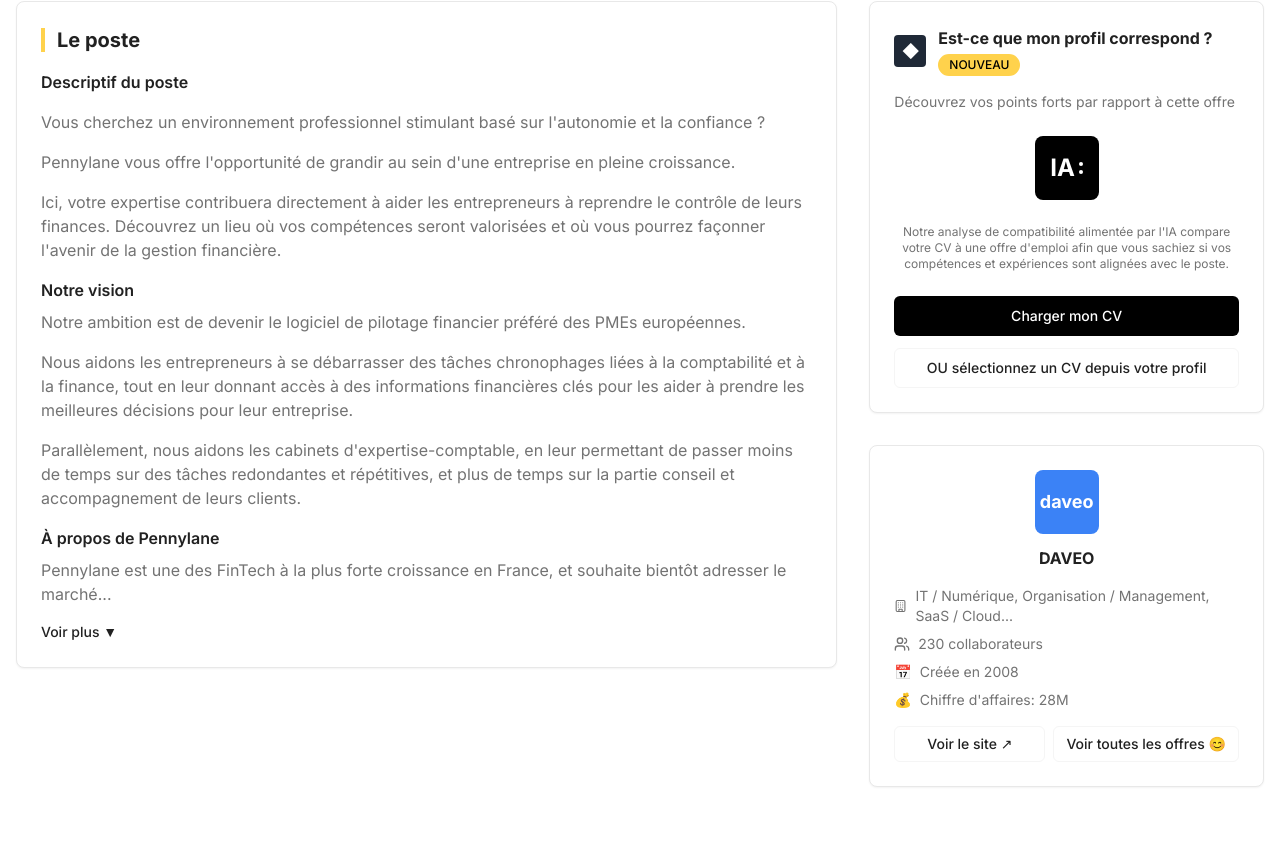
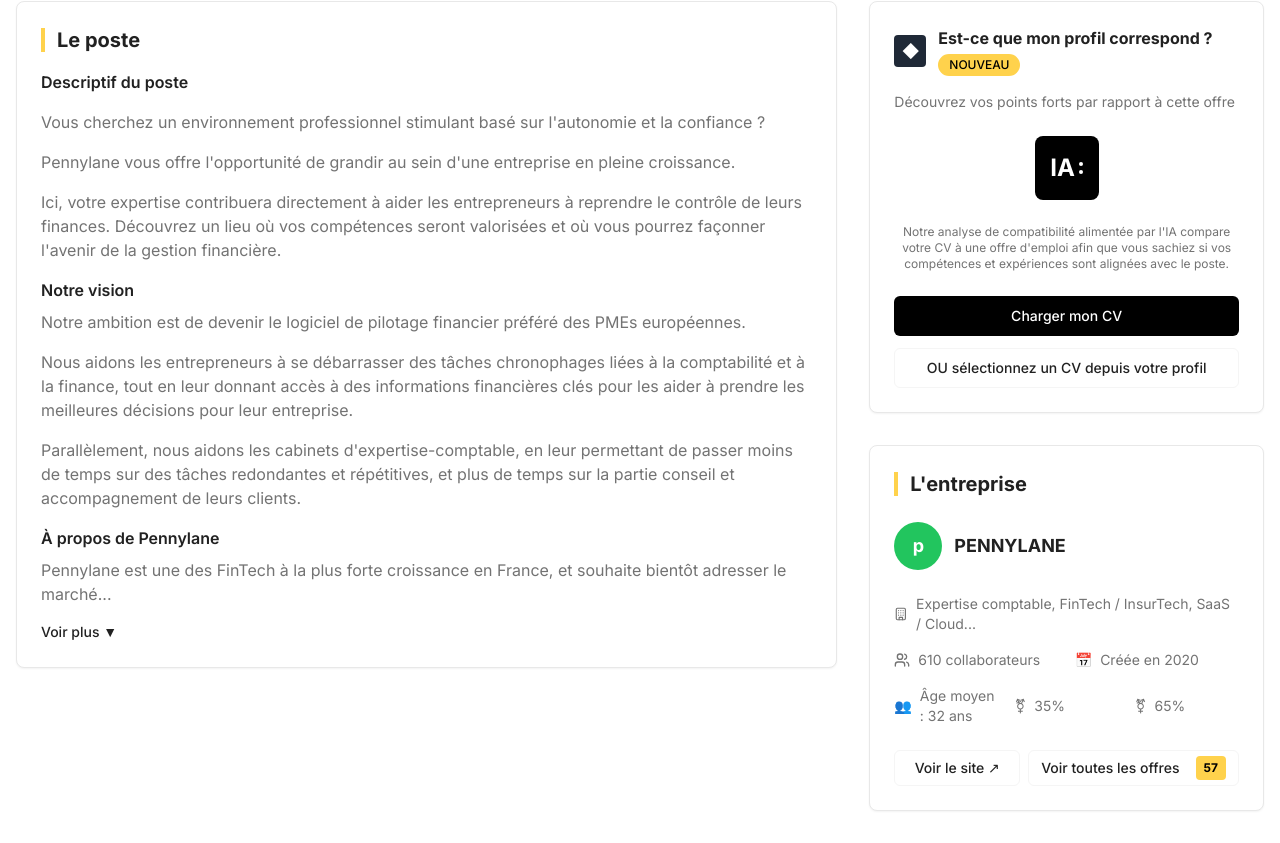
Before and after one commit to IvandeMurard/prototype-wttj, a React (Vite) app: page /job/1 in a window 1280 px wide. Shown: the part 548-1391 px from the top of the page. Before the commit the page ends 1367 px from the top, so only its background shows below. Built offline with nearby package versions, Linux system fonts and the light colour scheme.

Commit message:
Update company section
Replace the company section content with the content from the provided screenshot.

```diff
--- a/src/pages/JobDetail.tsx
+++ b/src/pages/JobDetail.tsx
@@ -249,29 +249,50 @@ En somme, Daveo est un acteur dynamique qui allie expertise...`
             {/* Company Details */}
             <Card>
               <CardContent className="p-6">
-                <div className="text-center mb-4">
-                  <div className="w-16 h-16 bg-blue-500 rounded-lg flex items-center justify-center mx-auto mb-3">
-                    <span className="text-white font-bold text-lg">daveo</span>
-                  </div>
-                  <h4 className="font-bold">DAVEO</h4>
+                <div className="flex items-center mb-6">
+                  <div className="w-1 h-6 bg-wttj-yellow mr-3"></div>
+                  <h2 className="text-xl font-bold">L'entreprise</h2>
                 </div>
 
-                <div className="space-y-2 text-sm text-muted-foreground mb-4">
-                  <div className="flex items-center">
+                <div className="flex items-center space-x-3 mb-6">
+                  <div className="w-12 h-12 bg-green-500 rounded-full flex items-center justify-center">
+                    <span className="text-white font-bold text-lg">p</span>
+                  </div>
+                  <div>
+                    <h3 className="font-bold text-lg">PENNYLANE</h3>
+                  </div>
+                </div>
+
+                <div className="space-y-4 mb-6">
+                  <div className="flex items-center text-sm text-muted-foreground">
                     <Building className="h-4 w-4 mr-2" />
-                    IT / Numérique, Organisation / Management, SaaS / Cloud...
+                    Expertise comptable, FinTech / InsurTech, SaaS / Cloud...
                   </div>
-                  <div className="flex items-center">
-                    <Users className="h-4 w-4 mr-2" />
-                    {companyStats.employees}
+
+                  <div className="grid grid-cols-2 gap-4 text-sm">
+                    <div className="flex items-center text-muted-foreground">
+                      <Users className="h-4 w-4 mr-2" />
+                      610 collaborateurs
+                    </div>
+                    <div className="flex items-center text-muted-foreground">
+                      <span className="mr-2">📅</span>
+                      Créée en 2020
+                    </div>
                   </div>
-                  <div className="flex items-center">
-                    <span className="mr-2">📅</span>
-                    {companyStats.founded}
-                  </div>
-                  <div className="flex items-center">
-                    <span className="mr-2">💰</span>
-                    {companyStats.revenue}
+
+                  <div className="grid grid-cols-3 gap-4 text-sm text-muted-foreground">
+                    <div className="flex items-center">
+                      <span className="mr-2">👥</span>
+                      Âge moyen : 32 ans
+                    </div>
+                    <div className="flex items-center">
+                      <span className="mr-2">⚧</span>
+                      35%
+                    </div>
+                    <div className="flex items-center">
+                      <span className="mr-2">⚧</span>
+                      65%
+                    </div>
                   </div>
                 </div>
 
@@ -279,8 +300,9 @@ En somme, Daveo est un acteur dynamique qui allie expertise...`
                   <Button variant="outline" size="sm" className="flex-1">
                     Voir le site ↗
                   </Button>
-                  <Button variant="outline" size="sm" className="flex-1">
-                    Voir toutes les offres 😊
+                  <Button variant="outline" size="sm" className="flex-1 relative">
+                    Voir toutes les offres
+                    <span className="ml-2 bg-wttj-yellow text-black text-xs font-bold px-2 py-1 rounded">57</span>
                   </Button>
                 </div>
               </CardContent>
```
